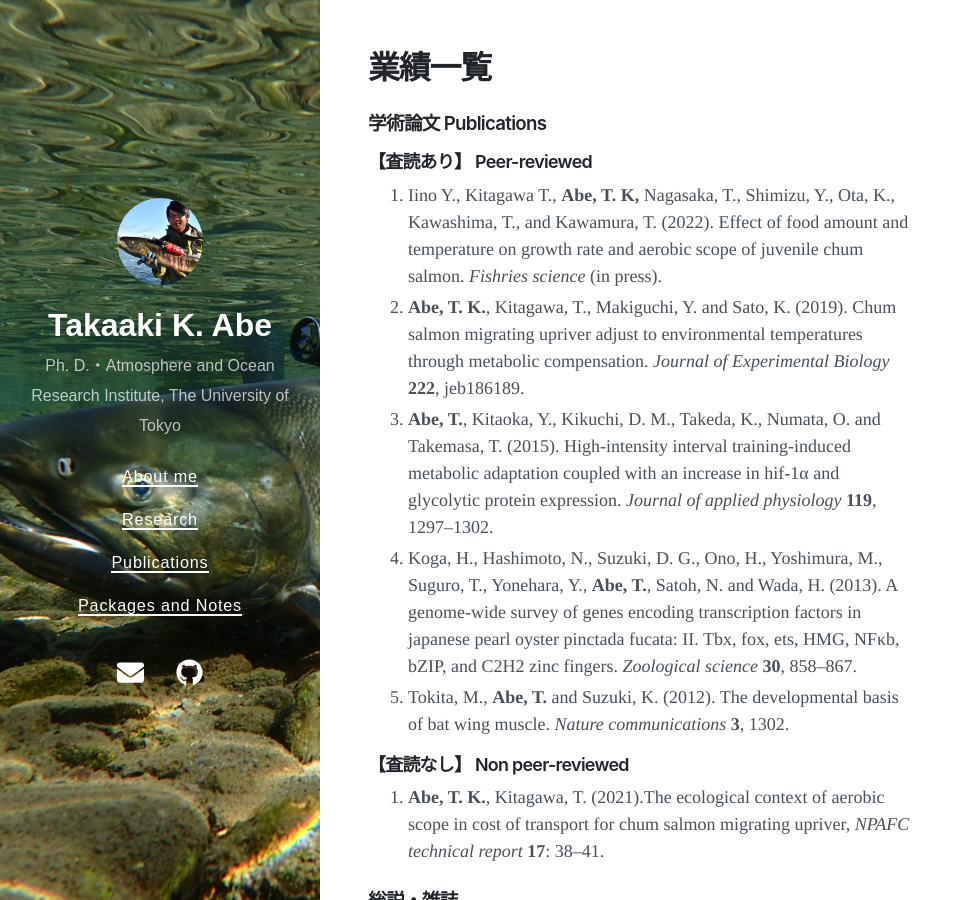
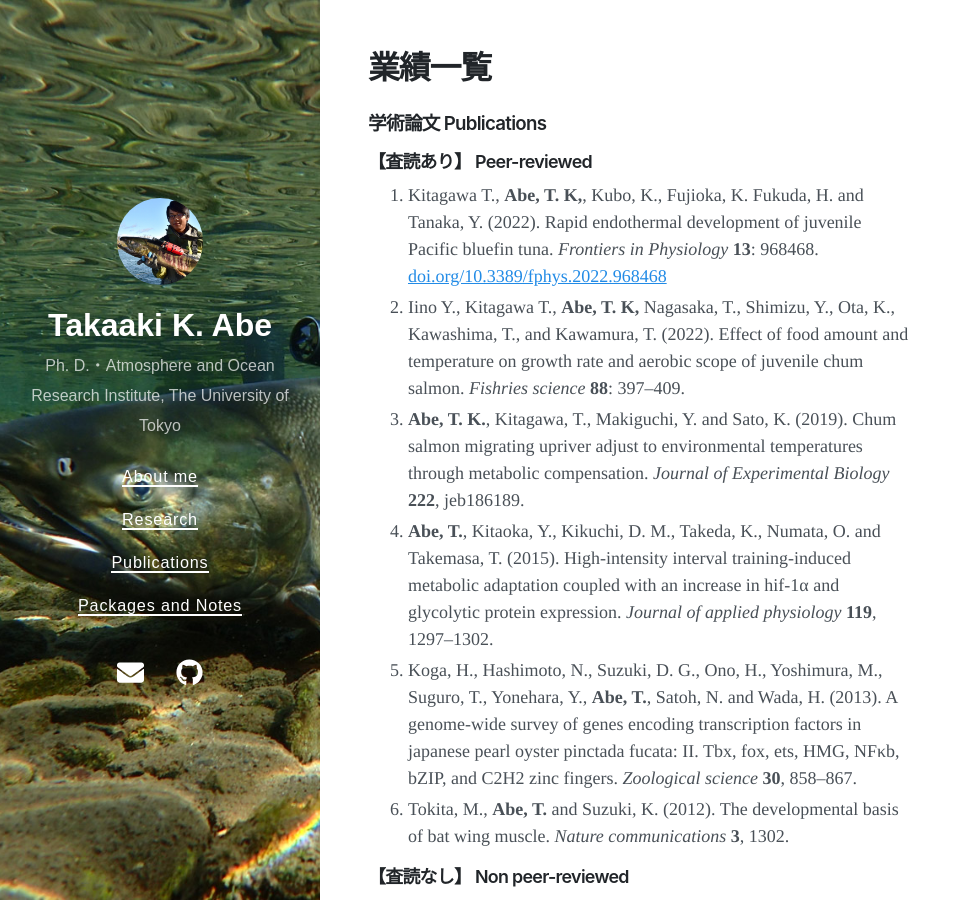
Before and after one commit to Takaaki-K-Abe/Takaaki-K-Abe.github.io, a Jekyll site: the page built from publications.md, in a window 1280 px wide and 900 px high. Shown: the whole window, without its empty margins (0-973 px from the left). Built offline with Jekyll 4.4.1, drawn with Linux system fonts in a browser that asks for light colours; nearby versions of some CDN libraries; some of the changed text lies outside the part shown.

Commit message:
update publications

```diff
--- a/publications.md
+++ b/publications.md
@@ -8,8 +8,9 @@ title: 業績一覧
 
 #### 【査読あり】 Peer-reviewed
 
-1. Iino Y., Kitagawa T., **Abe, T. K,** Nagasaka, T., Shimizu, Y., Ota, K., Kawashima, T., and Kawamura, T. (2022).
-Effect of food amount and temperature on growth rate and aerobic scope of juvenile chum salmon. *Fishries science* (in press).
+1. Kitagawa T., **Abe, T. K,**, Kubo, K., Fujioka, K. Fukuda, H. and Tanaka, Y. (2022). Rapid endothermal development of juvenile Pacific bluefin tuna. *Frontiers in Physiology* **13**: 968468. [doi.org/10.3389/fphys.2022.968468](https://doi.org/10.3389/fphys.2022.968468)
+2. Iino Y., Kitagawa T., **Abe, T. K,** Nagasaka, T., Shimizu, Y., Ota, K., Kawashima, T., and Kawamura, T. (2022).
+Effect of food amount and temperature on growth rate and aerobic scope of juvenile chum salmon. *Fishries science* **88**: 397--409.
 1. **Abe, T. K.**, Kitagawa, T., Makiguchi, Y. and Sato, K. (2019). Chum salmon migrating upriver adjust to environmental temperatures through metabolic compensation. *Journal of Experimental Biology* **222**, jeb186189.
 2. **Abe, T.**, Kitaoka, Y., Kikuchi, D. M., Takeda, K., Numata, O. and Takemasa, T. (2015). High-intensity interval training-induced metabolic adaptation coupled with an increase in hif-1α and glycolytic protein expression. *Journal of applied physiology* **119**, 1297–1302.
 3. Koga, H., Hashimoto, N., Suzuki, D. G., Ono, H., Yoshimura, M., Suguro, T., Yonehara, Y., **Abe, T.**, Satoh, N. and Wada, H. (2013). A genome-wide survey of genes encoding transcription factors in japanese pearl oyster pinctada fucata: II. Tbx, fox, ets, HMG, NFκb, bZIP, and C2H2 zinc fingers. *Zoological science* **30**, 858–867.
@@ -42,4 +43,4 @@ Effect of food amount and temperature on growth rate and aerobic scope of juveni
 2. **阿部貴晃**・北川貴士・牧口祐也・佐藤克文．第11回サケ学研究会・サケ科学奨励賞．「遡上時期の異なる本州サケ集団間でみられた適水温の違い」2017年7月．
 3. **阿部貴晃**・北川貴士・牧口祐也・佐藤克文．第64回日本生態学会・ポスター賞．「遡上時期の異なるサケ集団間での至適水温範囲の違い」2016年3月．
 4. **阿部貴晃**・土岐田昌和．第12回日本進化学会・最優秀ポスター賞，「哺乳類の空中進出を可能にした複合適応形態の進化〜コウモリの翼形成に迫る〜」，2011年7月．
-5. **阿部貴晃**．筑波大学生命環境学群・生命環境学群学生表彰，2012年3月．
+5. **阿部貴晃**．筑波大学生命環境学群・生命環境学群学生表彰，2012年3月．／
```
